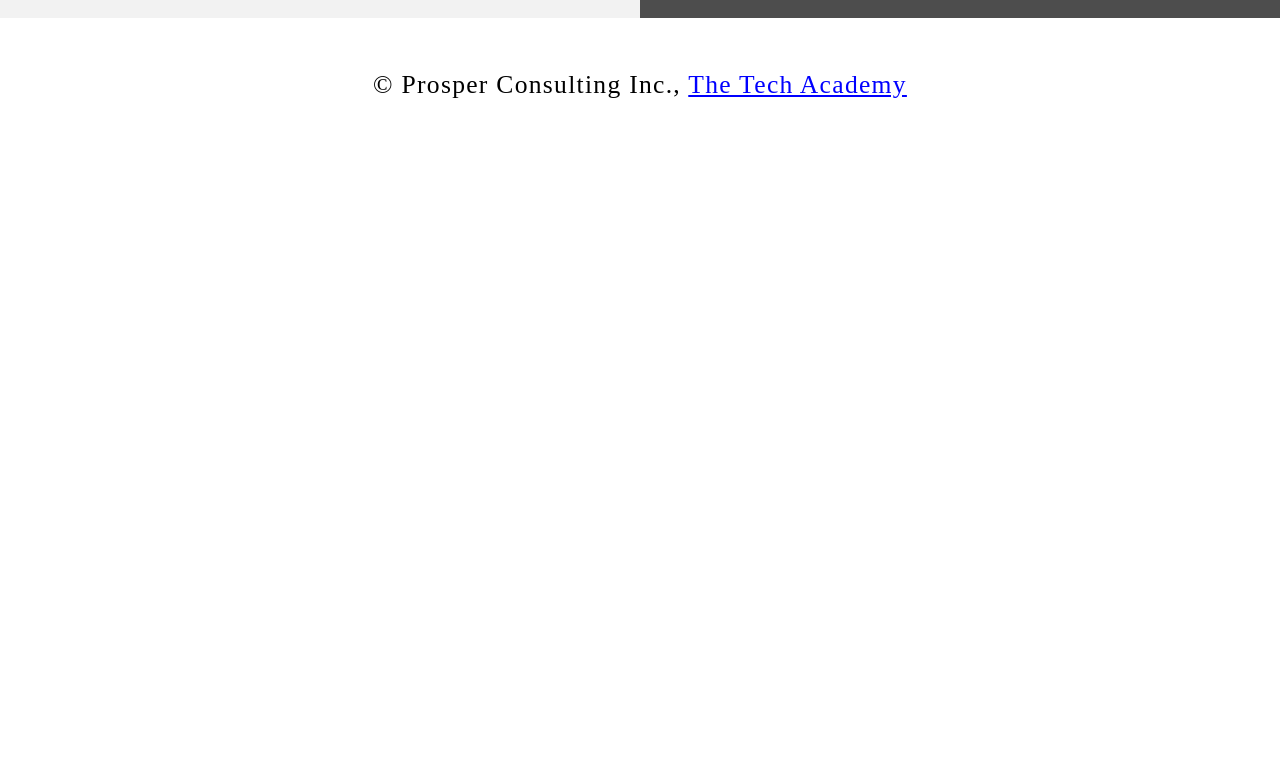
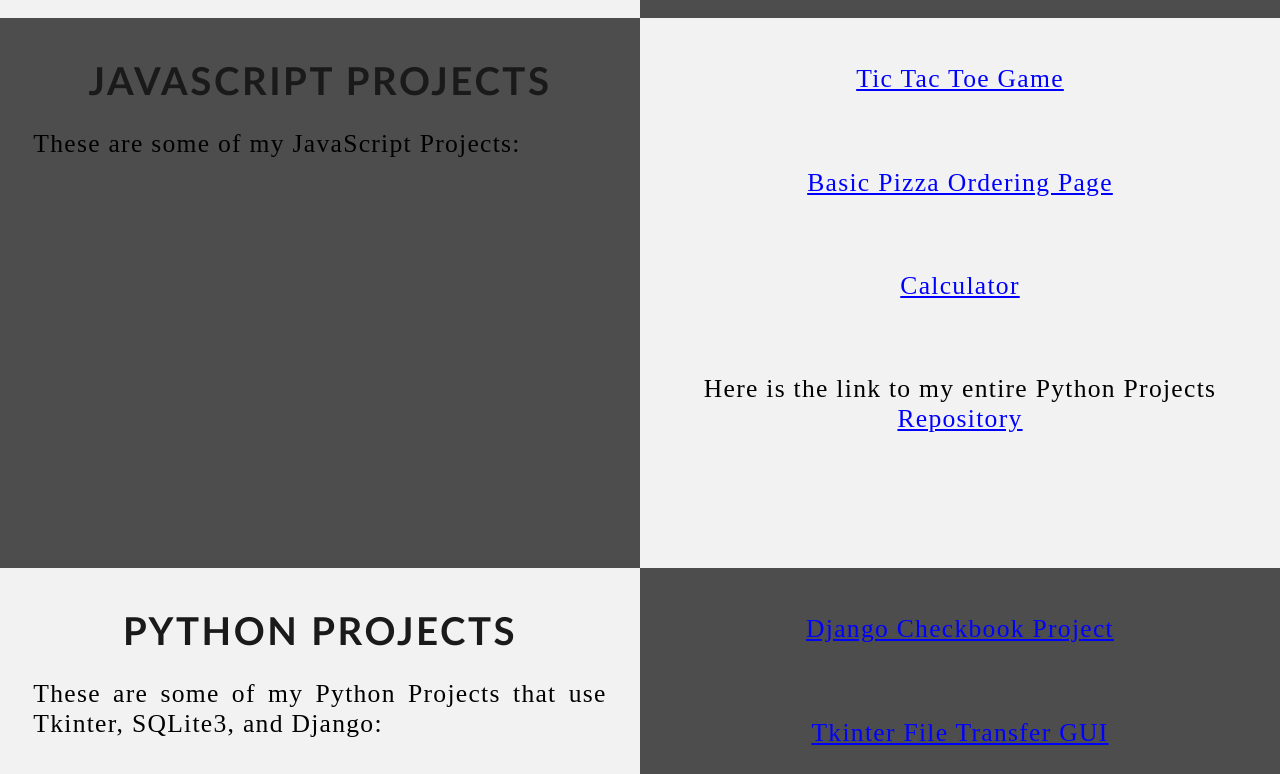
Before and after one commit to TVisi0n/TVisi0n.github.io, a plain HTML site: page index.html in a window 1280 px wide. Shown: the part 2023-2797 px from the top of the page. Before the commit the page ends 2221 px from the top, so only its background shows below. Drawn offline with Linux system fonts and the light colour scheme.

Commit message:
updated portfolio

```diff
--- a/index.html
+++ b/index.html
@@ -15,6 +15,8 @@
             <a href="#slideshow">SLIDESHOW</a>
             <a href="#about">ABOUT</a>
             <a href="#github">GITHUB</a>
+            <a href="#js">JAVASCRIPT</a>
+            <a href="#python">PYTHON</a>
             <a onclick="openForm()" class="contact">CONTACT</a>
         </div>
         <!-- /NAVBAR -->
@@ -141,6 +143,50 @@
         </div>
         <!-- /GITHUB SECTION -->
 
+        <!-- JS SECTION -->
+        <div class="row" id="js">
+            <!-- Left Column -->
+            <div class="column_2">
+                <h1>JavaScript Projects</h1>
+                <p>
+                    These are some of my JavaScript Projects:
+                </p>
+            </div>
+            <!-- Right Column -->
+            <div class="column_1">
+                <a href="https://github.com/TVisi0n/JavaScript-Projects/tree/main/Basic%20JavaScript%20Projects/TicTacToe" target="_blank" ><p class="center">Tic Tac Toe Game</p></a>
+                <br>
+                <a href="https://github.com/TVisi0n/JavaScript-Projects/tree/main/Basic%20JavaScript%20Projects/Pizza_Project" target="_blank"><p class="center">Basic Pizza Ordering Page</p></a>
+                <br>
+                <a href="https://github.com/TVisi0n/JavaScript-Projects/tree/main/Basic%20JavaScript%20Projects/Calculator" target="_blank"><p class="center">Calculator</p></a>
+                <br>
+                <p class="center">Here is the link to my entire Python Projects <a href="https://github.com/TVisi0n/Python-Projects" target="_blank">Repository</a></p>
+            </div>
+        </div>
+        <!-- /JS SECTION -->
+
+        <!-- PYTHON SECTION -->
+        <div class="row" id="python">
+            <!-- Left Column -->
+            <div class="column_1">
+                <h1>Python Projects</h1>
+                <p>
+                    These are some of my Python Projects that use Tkinter, SQLite3, and Django:
+                </p>
+            </div>
+            <!-- Right Column -->
+            <div class="column_2">
+                <a href="https://github.com/TVisi0n/Python-Projects/tree/main/django/Django_Checkbook_Project" target="_blank" ><p class="center">Django Checkbook Project</p></a>
+                <br>
+                <a href="https://github.com/TVisi0n/Python-Projects/blob/main/file_transfer.py" target="_blank"><p class="center">Tkinter File Transfer GUI</p></a>
+                <br>
+                <a href="https://github.com/TVisi0n/Python-Projects/blob/main/web_page_generator.py" target="_blank"><p class="center">Tkinter File Transfer GUI</p></a>
+                <br>
+                <p class="center">Here is the link to my entire JavaScript Projects <a href="https://github.com/TVisi0n/Python-Projects" target="_blank">Repository</a></p>
+            </div>
+        </div>
+        <!-- /PYTHON SECTION -->
+
         <!-- CONTACT SECTION -->
         <div id="contact">
             <button onclick="openForm()" class="pop_up_button">CONTACT</button>
```
